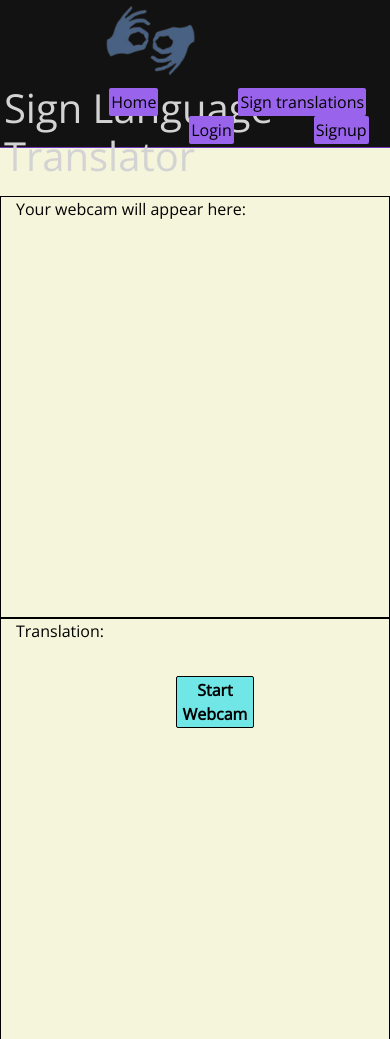
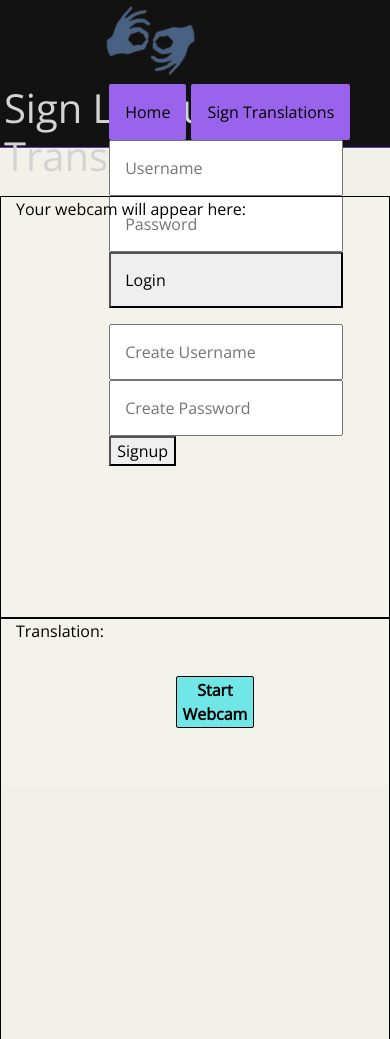
Before and after one commit to jaydenpiao/NWHacks, a plain HTML site: page index.html in a window 390 px wide. Drawn offline with nearby package versions, Linux system fonts and the light colour scheme.

Commit message:
Added login and signup

```diff
--- a/index.html
+++ b/index.html
@@ -22,9 +22,21 @@
             <div class="row" id="nav" style="height: 7.5%;">
                 <ul id="title2" class="nav nav-tabs">
                     <li class="active"><a href="#">Home</a></li>
-                    <li><a href="https://www.handspeak.com/word/most-used/">Sign translations</a></li>
-                    <li><a href="#">Login </a></li>
-                    <li><a href="#">Signup</a></li>
+                    <li><a href="https://www.handspeak.com/word/most-used/">Sign Translations</a></li>
+                    <div class="login-container">
+                        <form action="/action_page.php">
+                            <input type="text" placeholder="Username" name="username">
+                            <input type="text" placeholder="Password" name="psw">
+                            <button type="submit">Login</button>
+                        </form>
+                    </div>
+                    <div class="signup-container">
+                        <form action="/action_page.php">
+                            <input type="text" placeholder="Create Username" name="create_username">
+                            <input type="text" placeholder="Create Password" name="create_psw">
+                            <button type="submit">Signup</button>
+                        </form>
+                    </div>
                   </ul>
             </div>
             <br><br>
--- a/stylesheet.css
+++ b/stylesheet.css
@@ -1,17 +1,17 @@
 body{
     color: black;
-    background-color:  beige;
+    background-color:  rgb(241, 241, 233);
     font-family: "Open Sans", sans-serif;
 }
 #b{
-    background-color: beige;
+    background-color: rgb(243, 243, 235);
 }
  .row{
     align-items: center;
     background-color: rgb(18,18,18);;
 }
 li{
-    margin-left: 80px;
+    margin-left: 5px;
     border-radius: 2px;
     background-color: rgb(154, 99, 236);
     border: 2px solid rgb(154, 99, 236);
@@ -63,3 +63,20 @@ a{
 #nav{
     border-bottom: 1px solid rgb(109, 55, 190);;
 }
+
+@media screen and (max-width: 600px) {
+    .row .login-container{
+        float: none;
+    }
+    .row a, .row input[type=text], .row .login-container button {
+        float: none;
+        display: block;
+        text-align: left;
+        width: 100%;
+        margin: 0;
+        padding: 14px;
+    }
+    .topnav input[type=text] {
+     border: 1px solid #ccc;
+    }
+}
```
